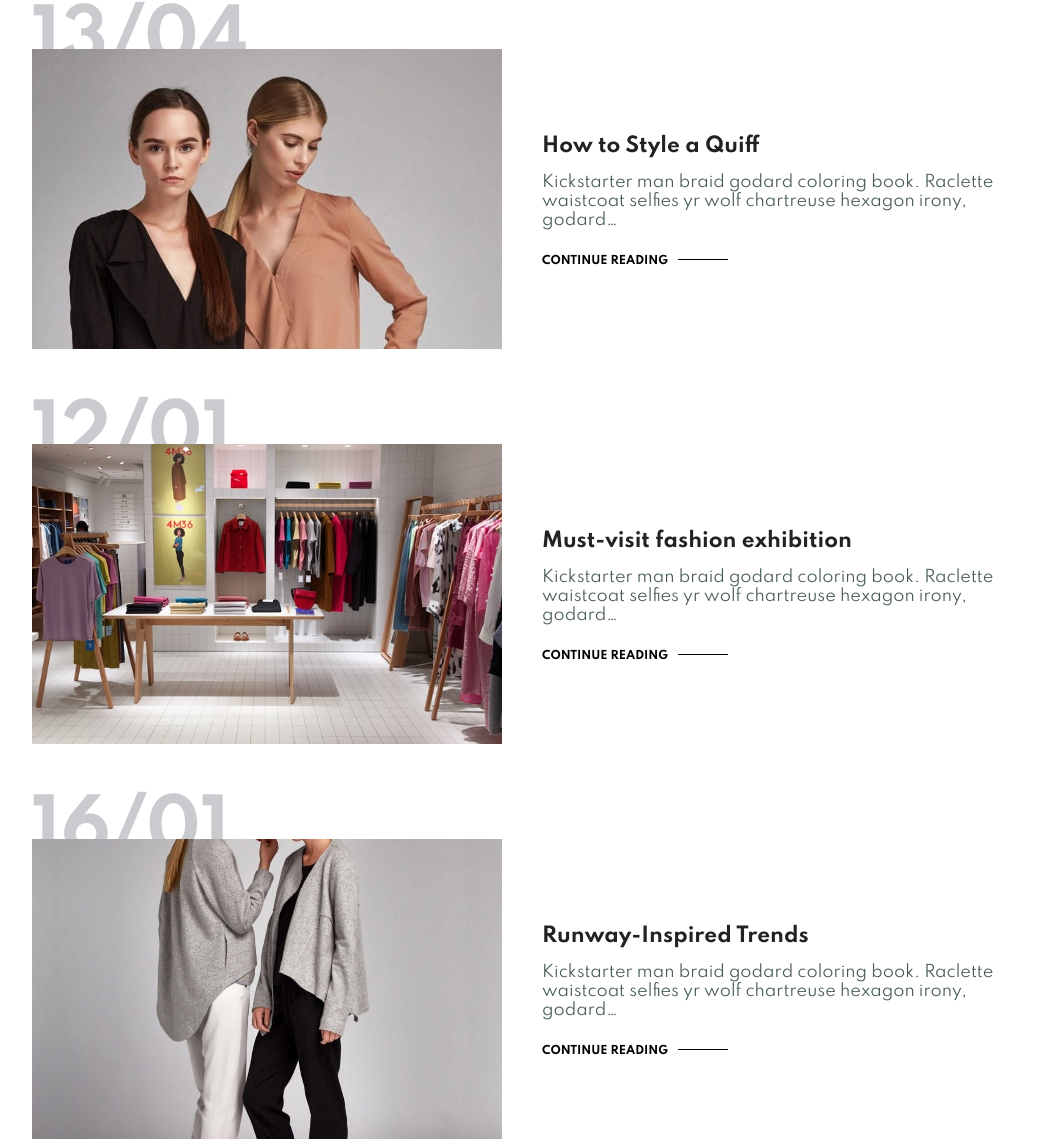
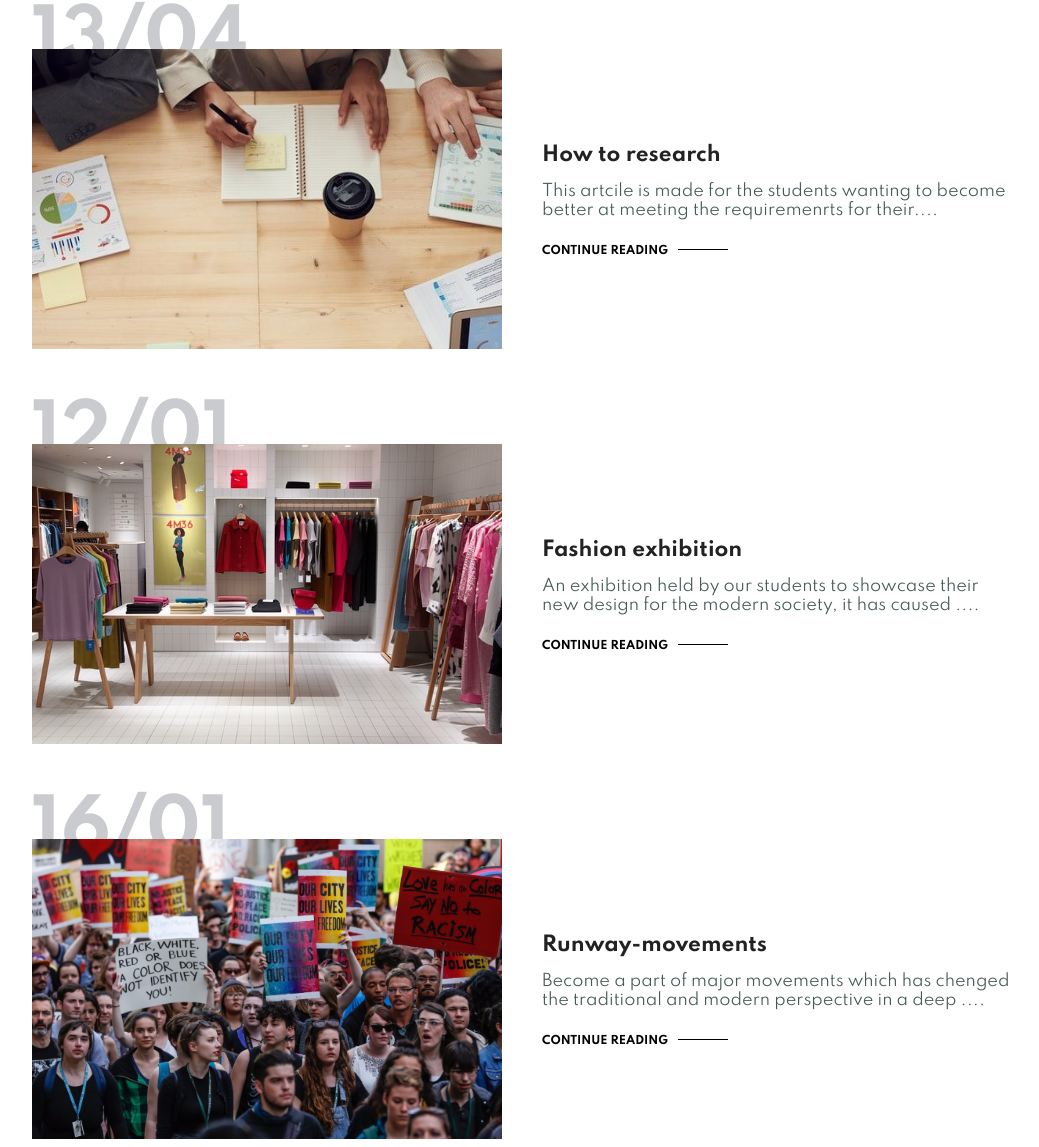
Before and after one commit to NickbotYT/University_of_inovation, a plain HTML site: page blog.html in a window 1280 px wide. Shown: the part 961-2108 px from the top of the page, without its empty margins (118-1157 px from the left). Drawn offline with Linux system fonts and the light colour scheme.

Commit message:
last3 commit

```diff
--- a/blog.html
+++ b/blog.html
@@ -63,8 +63,8 @@
         <div class="blog-details">
           <h4>The Cotton-Jersey Zip-Up Hoodie</h4>
           <p>
-            Kickstarter man braid godard coloring book. Raclette waistcoat
-            selfies yr wolf chartreuse hexagon irony, godard…
+            Fashion leading design made by our design students that has impacted
+            the fashion industry to efficient.....
           </p>
           <a href="#">CONTINUE READING</a>
         </div>
@@ -72,16 +72,17 @@
       </div>
       <div class="blog-box">
         <div class="blog-img">
-          <img src="img/blog/b2.jpg" alt="" />
+          <img src="img/blog/research.jpg" alt="" />
         </div>
         <div class="blog-details">
-          <h4>How to Style a Quiff</h4>
+          <h4>How to research</h4>
           <p>
-            Kickstarter man braid godard coloring book. Raclette waistcoat
-            selfies yr wolf chartreuse hexagon irony, godard…
+            This artcile is made for the students wanting to become better at
+            meeting the requiremenrts for their....
           </p>
           <a href="#">CONTINUE READING</a>
         </div>
+
         <h1>13/04</h1>
       </div>
       <div class="blog-box">
@@ -89,10 +90,10 @@
           <img src="img/blog/b3.jpg" alt="" />
         </div>
         <div class="blog-details">
-          <h4>Must-visit fashion exhibition</h4>
+          <h4>Fashion exhibition</h4>
           <p>
-            Kickstarter man braid godard coloring book. Raclette waistcoat
-            selfies yr wolf chartreuse hexagon irony, godard…
+            An exhibition held by our students to showcase their new design for
+            the modern society, it has caused ....
           </p>
           <a href="#">CONTINUE READING</a>
         </div>
@@ -100,13 +101,13 @@
       </div>
       <div class="blog-box">
         <div class="blog-img">
-          <img src="img/blog/b4.jpg" alt="" />
+          <img src="img/blog/movement.jpg" alt="" />
         </div>
         <div class="blog-details">
-          <h4>Runway-Inspired Trends</h4>
+          <h4>Runway-movements</h4>
           <p>
-            Kickstarter man braid godard coloring book. Raclette waistcoat
-            selfies yr wolf chartreuse hexagon irony, godard…
+            Become a part of major movements which has chenged the traditional
+            and modern perspective in a deep ....
           </p>
           <a href="#">CONTINUE READING</a>
         </div>
```
Also changed, not shown: img/blog/movement.jpg (added), img/blog/research.jpg (added).
